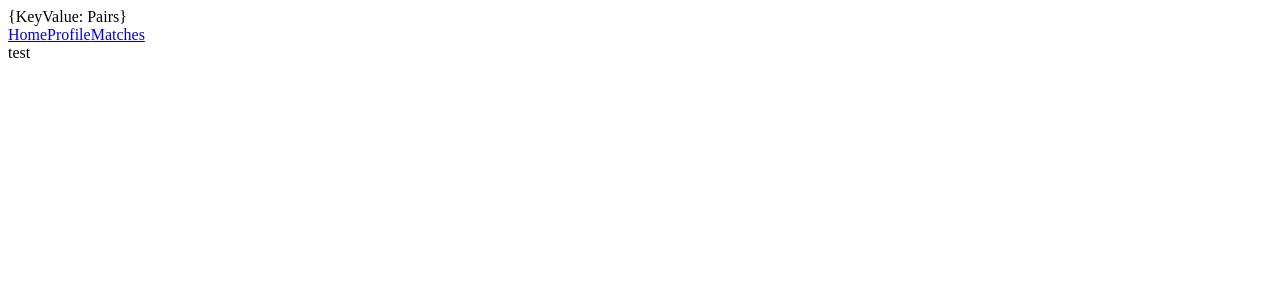
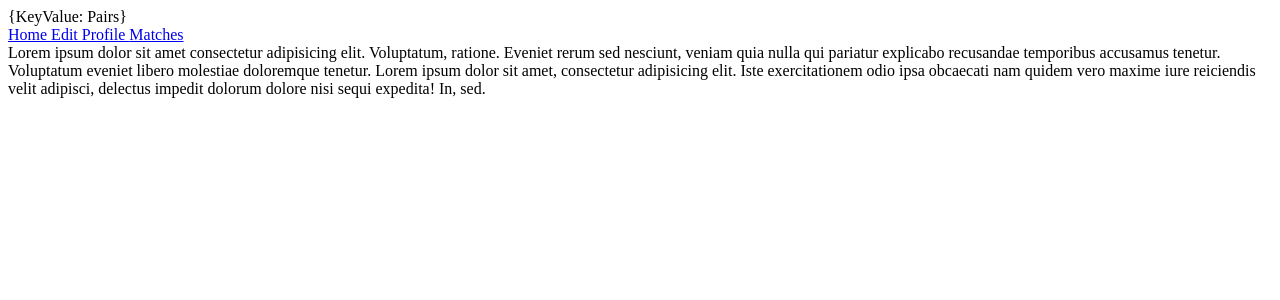
Before and after one commit to nickolipengelly/keyvaluepairs, a React (Create React App) app in the folder client/: page /Matches in a window 1280 px wide. Shown: the top 300 px of the page. Built offline with nearby package versions, Linux system fonts and the light colour scheme.

Commit message:
nick1 add

```diff
--- a/client/src/AccountCreate.js
+++ b/client/src/AccountCreate.js
@@ -1,6 +1,7 @@
 import React from 'react'
 
 //push to axios
+
 
 function AccountCreate(){
     return(
--- a/client/src/App.js
+++ b/client/src/App.js
@@ -3,27 +3,21 @@ import React from "react";
 //import react packages
 
 //import router elements
-import { Switch, Route } from "react-router-dom";
+
 
 import "./style/app.css";
 
 //import elements
 import Nav from "./Nav";
 import Header from "./Header";
-import Home from "./Home";
-import Profile from "./Profile";
-import Matches from "./Matches";
+import Switch from "./SwitchPage"
 
 function App() {
   return (
     <div>
       <Header />
       <Nav />
-      <Switch>
-        <Route exact path="/" component={Home} />
-        <Route path="/Profile" component={Profile} />
-        <Route path="/Matches" component={Matches} />
-      </Switch>
+      <Switch />
     </div>
   );
 }
--- a/client/src/Home.js
+++ b/client/src/Home.js
@@ -1,13 +1,19 @@
-import React from 'react'
+import React from "react";
+import {Link} from "react-router-dom"
+import "./style/home.css";
 
-import "./style/home.css"
-
-function Home(){
-    return(
-        <div>
-        Lorem ipsum dolor sit amet consectetur adipisicing elit. Tempore odit minima quibusdam voluptatem? Molestiae placeat tenetur architecto eaque dolorum atque excepturi autem, tempora quia illo voluptatibus, minus accusamus optio qui!
-        </div>
-    )
+function Home() {
+  return (
+    <div>
+      <p>
+      Lorem ipsum dolor sit amet consectetur adipisicing elit. Tempore odit
+      minima quibusdam voluptatem? Molestiae placeat tenetur architecto eaque
+      dolorum atque excepturi autem, tempora quia illo voluptatibus, minus
+      accusamus optio qui!
+      </p>
+          <Link to="./AccountCreate">Sign Up</Link>
+    </div>
+  );
 }
 
 export default Home;
--- a/client/src/Matches.js
+++ b/client/src/Matches.js
@@ -1,15 +1,18 @@
-import React from 'react'
-import "./style/matches.css"
+import React from "react";
+import "./style/matches.css";
 
-function Matches(){
-    return(
-        <div>
-            test
-
-
-        </div>
-
-    )
+function Matches() {
+  return (
+    <div>
+      Lorem ipsum dolor sit amet consectetur adipisicing elit. Voluptatum,
+      ratione. Eveniet rerum sed nesciunt, veniam quia nulla qui pariatur
+      explicabo recusandae temporibus accusamus tenetur. Voluptatum eveniet
+      libero molestiae doloremque tenetur. Lorem ipsum dolor sit amet,
+      consectetur adipisicing elit. Iste exercitationem odio ipsa obcaecati nam
+      quidem vero maxime iure reiciendis velit adipisci, delectus impedit
+      dolorum dolore nisi sequi expedita! In, sed.
+    </div>
+  );
 }
 
 export default Matches;
--- a/client/src/Nav.js
+++ b/client/src/Nav.js
@@ -6,9 +6,9 @@ import "./style/nav.css"
 function Nav() {
   return (
     <nav>
-      <Link to="/">Home</Link>
-      <Link to="./Profile">Profile</Link>
-      <Link to="./Matches">Matches</Link>
+      <Link to="/"> Home </Link>
+      <Link to="./Profile"> Edit Profile </Link>
+      <Link to="./Matches"> Matches </Link>
     </nav>
 
   );
--- /dev/null
+++ b/client/src/SwitchPage.js
@@ -0,0 +1,23 @@
+//import react
+import React from 'react'
+import {Route, Switch} from "react-router-dom"
+
+//import elements
+import Home from "./Home";
+import Profile from "./Profile";
+import Matches from "./Matches";
+import AccountCreate from './AccountCreate';
+
+
+
+function SwitchPage(){
+    return (
+        <Switch>
+        <Route exact path="/" component={Home} />
+        <Route path="/Profile" component={Profile} />
+        <Route path="/Matches" component={Matches} />
+        <Route path="/AccountCreate" component={AccountCreate} />
+      </Switch>
+    )
+}
+export default SwitchPage;
--- a/client/src/programmingPick.js
+++ b/client/src/programmingPick.js
@@ -4,6 +4,7 @@ import "./style/programmingPick.css"
 
 function ProgrammingPick(){
     return(
+        <div>
         <select name="ProgrammingLanguage" id="programmingLanguage" multiple>
             <option value="CSS">CSS</option>
             <option value="HTML">HTML</option>
@@ -13,6 +14,8 @@ function ProgrammingPick(){
             <option value=""></option>
             <option value=""></option>
         </select>
+        </div>
+
     )
 }
 
```
Also changed, not shown: 2 other files (tests, documents, lock files or other folders).
